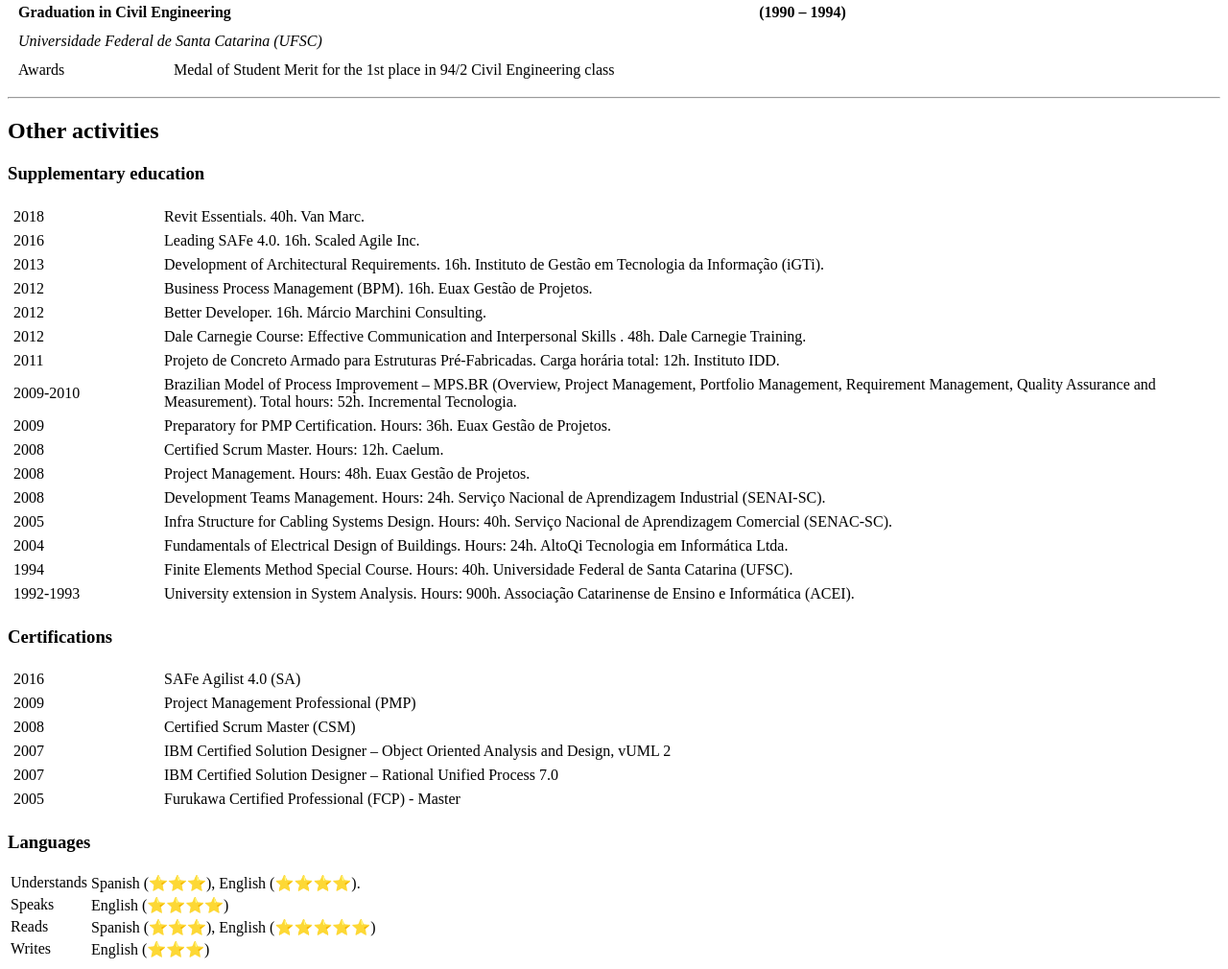
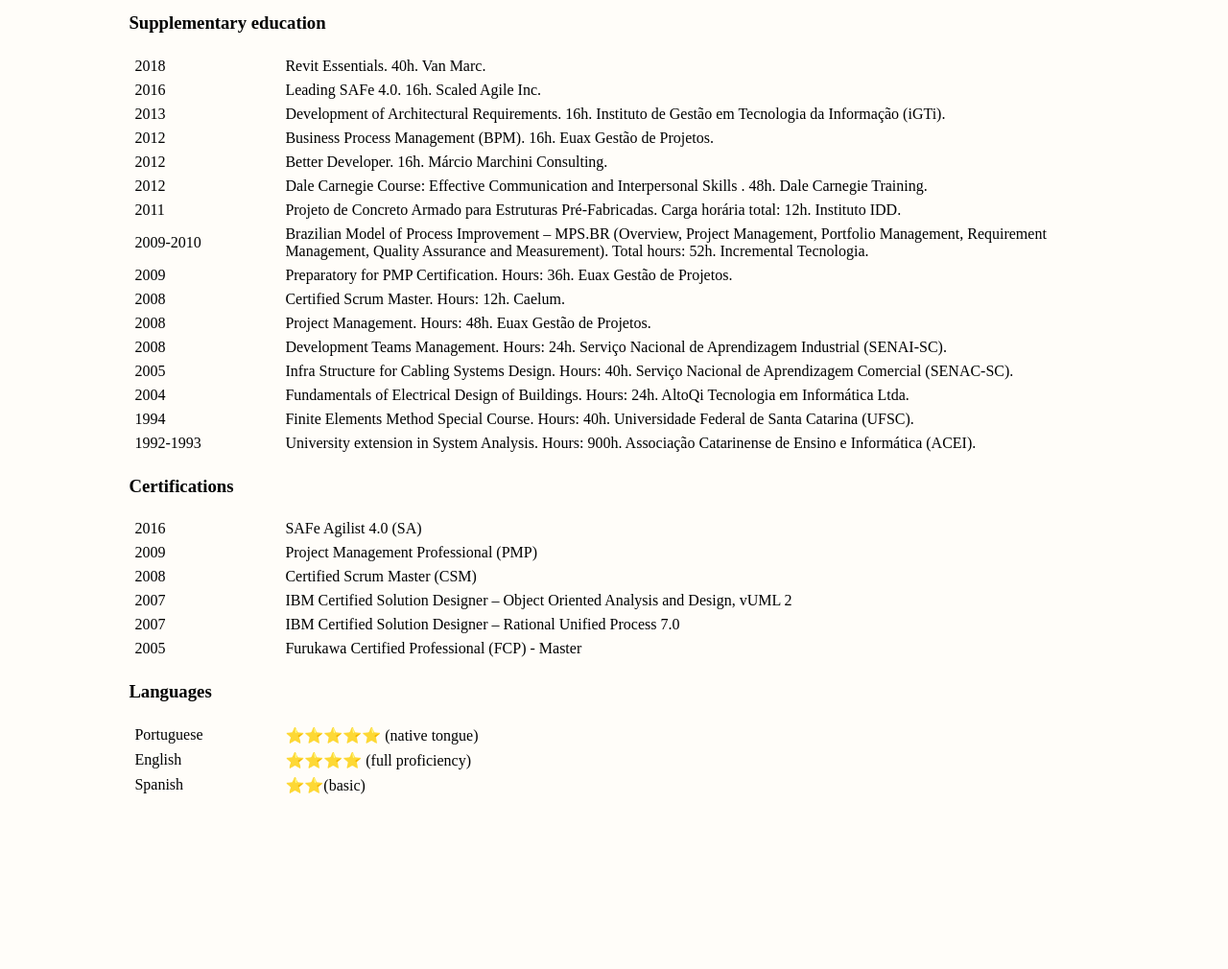
Before and after one commit to AndreBanki/cv, a plain HTML site: page index.html in a window 1280 px wide. Shown: the part 1683-2693 px from the top of the page at 96% size. After the commit the page ends 2525 px from the top, so only its background shows below. Drawn offline with Linux system fonts and the light colour scheme.

Commit message:
34. Internal CSS

```diff
--- a/index.html
+++ b/index.html
@@ -3,16 +3,41 @@
   <head>
     <meta charset="UTF-8" />
     <meta name="viewport" content="width=device-width, initial-scale=1.0" />
-    <title>Document</title>
+    <title>André Luiz Banki</title>
+    <style>
+      body {
+        background-color: #fffdf9;
+      }
+
+      table {
+        width: 80%;
+        margin-left: 10%;
+        margin-right: auto;
+      }
+
+      h2 {
+        margin-left: 10%;
+      }
+
+      h3 {
+        margin-left: 10%;
+      }
+
+      hr {
+        border-top: 2x dotted #655c56;
+        width: 50%;
+        margin-left: 25%;
+      }
+    </style>
   </head>
 
   <body>
-    <table width="70%" cellspacing="20">
+    <table cellspacing="20">
       <tr>
         <td><img src="images/rosto.png" alt="Profile picture" /></td>
         <td>
           <h1>André Luiz Banki</h1>
-          <h2><em>Development Manager on AltoQi Tecnologia</em></h2>
+          <strong>Development Manager on AltoQi Tecnologia</strong>
           <p>
             Civil Engineer with 20+ years of experience in the management of
             software development projects, including technical research,
@@ -33,7 +58,7 @@
     <hr />
     <h2>Professional experience</h2>
 
-    <table width="70%" cellspacing="10">
+    <table cellspacing="10">
       <thead>
         <tr>
           <th colspan="2" align="left">Development&NonBreakingSpace;Manager</th>
@@ -75,7 +100,7 @@
       </tbody>
     </table>
 
-    <table width="70%" cellspacing="10">
+    <table cellspacing="10">
       <thead>
         <tr>
           <th colspan="2" align="left">
@@ -111,7 +136,7 @@
       </tbody>
     </table>
 
-    <table width="70%" cellspacing="10">
+    <table cellspacing="10">
       <thead>
         <tr>
           <th colspan="2" align="left">
@@ -132,7 +157,7 @@
       </tbody>
     </table>
 
-    <table width="70%" cellspacing="10">
+    <table cellspacing="10">
       <thead>
         <tr>
           <th colspan="2" align="left">
@@ -166,7 +191,7 @@
     <hr />
     <h2>Academic background</h2>
 
-    <table width="70%" cellspacing="10">
+    <table cellspacing="10">
       <thead>
         <tr>
           <th colspan="2" align="left">
@@ -191,7 +216,7 @@
       </tbody>
     </table>
 
-    <table width="70%" cellspacing="10">
+    <table cellspacing="10">
       <thead>
         <tr>
           <th colspan="2" align="left">
@@ -223,7 +248,7 @@
       </tbody>
     </table>
 
-    <table width="70%" cellspacing="10">
+    <table cellspacing="10">
       <thead>
         <tr>
           <th colspan="2" align="left">
@@ -263,7 +288,7 @@
       </tbody>
     </table>
 
-    <table width="70%" cellspacing="10">
+    <table cellspacing="10">
       <thead>
         <tr>
           <th colspan="2" align="left">
@@ -436,22 +461,18 @@
     </table>
 
     <h3>Languages</h3>
-    <table>
+    <table cellspacing="5">
       <tr>
-        <td>Understands</td>
-        <td>Spanish (⭐⭐⭐), English (⭐⭐⭐⭐).</td>
+        <td width="150px">Portuguese</td>
+        <td>⭐⭐⭐⭐⭐ (native tongue)</td>
       </tr>
       <tr>
-        <td>Speaks</td>
-        <td>English (⭐⭐⭐⭐)</td>
+        <td>English</td>
+        <td>⭐⭐⭐⭐ (full proficiency)</td>
       </tr>
       <tr>
-        <td>Reads</td>
-        <td>Spanish (⭐⭐⭐), English (⭐⭐⭐⭐⭐)</td>
-      </tr>
-      <tr>
-        <td>Writes</td>
-        <td>English (⭐⭐⭐)</td>
+        <td>Spanish</td>
+        <td>⭐⭐(basic)</td>
       </tr>
     </table>
   </body>
```
